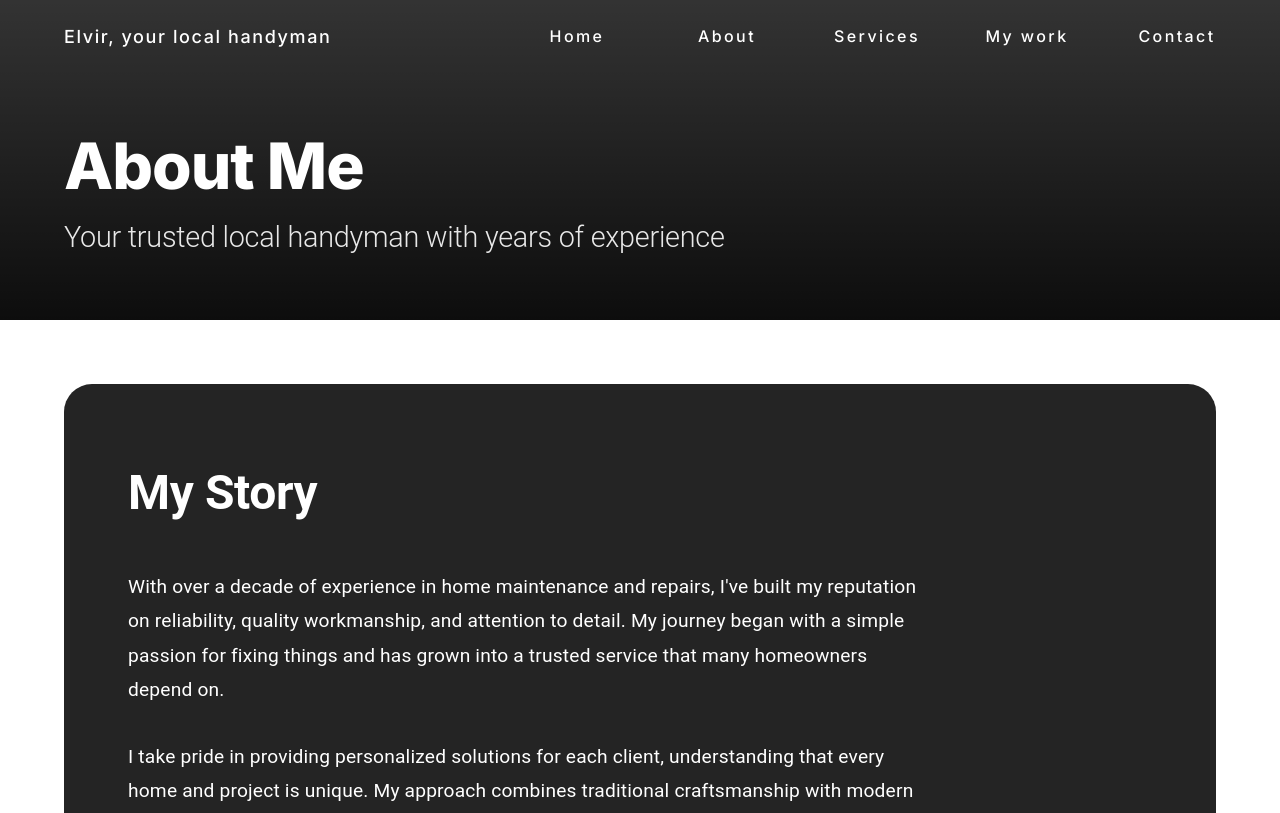
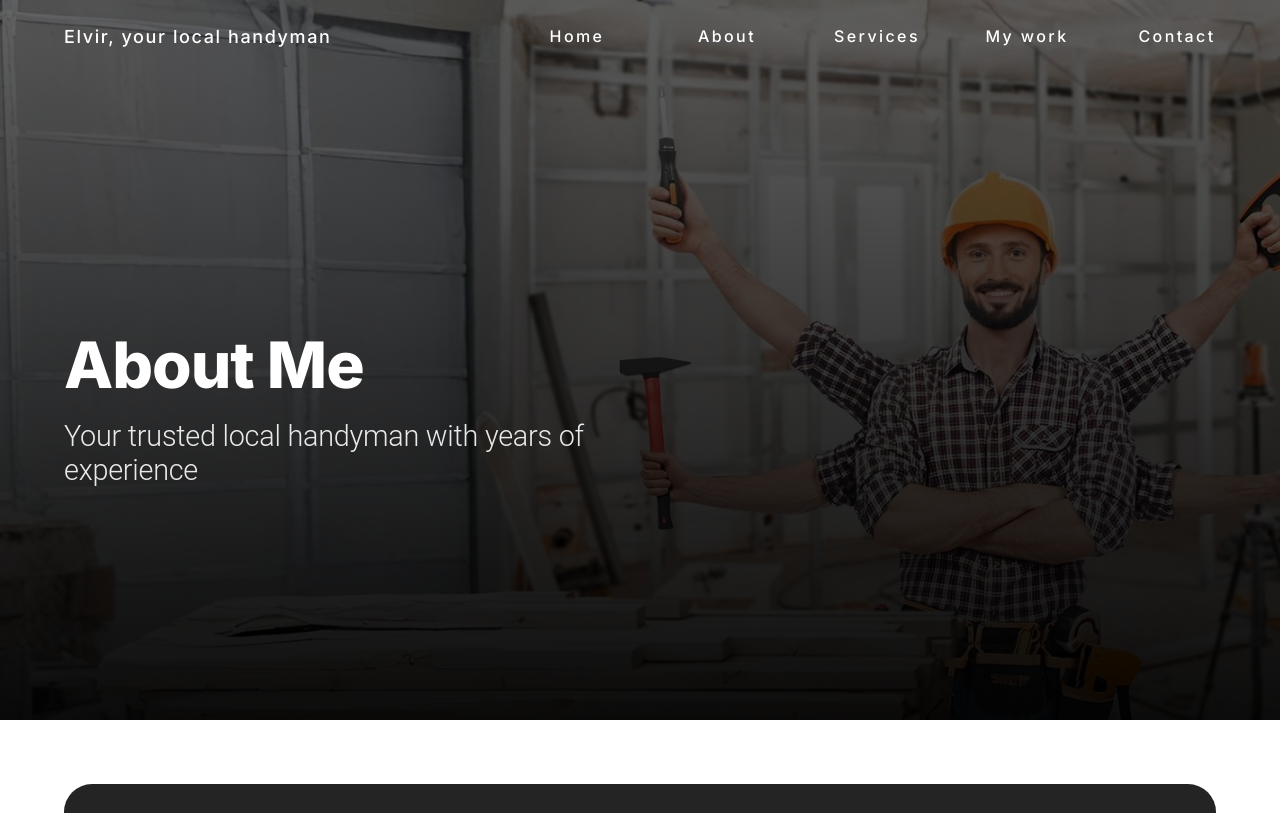
Before and after one commit to dzenanramic/handyman, a React (Vite) app: page /about in a window 1280 px wide. Shown: the top 813 px of the page. Built offline with nearby package versions, Linux system fonts and the light colour scheme.

Commit message:
about page picture included

```diff
--- a/src/About/About.jsx
+++ b/src/About/About.jsx
@@ -7,29 +7,21 @@ export default function About() {
 
   return (
     <>
-      {/* Hero Section */}
+      {/* Hero Section with Full-Width Background Image */}
       <Box
         sx={{
           position: "relative",
           width: "100%",
-          minHeight: { xs: "50vh", md: "40vh" },
+          minHeight: { xs: "50vh", md: "90vh" },
           overflow: "hidden",
           display: "flex",
           flexDirection: "column",
+          background: `linear-gradient(rgba(0,0,0,0.6), rgba(0,0,0,0.95)), url('/handyman-skills1.jpg')`,
+          backgroundSize: "cover",
+          backgroundPosition: "center",
+          backgroundRepeat: "no-repeat",
         }}
       >
-        {/* Background with Gradient */}
-        <Box
-          sx={{
-            position: "absolute",
-            width: "100%",
-            height: "100%",
-            backgroundColor: "black",
-            background: "linear-gradient(rgba(0,0,0,0.8), rgba(0,0,0,0.95))",
-            zIndex: -1,
-          }}
-        />
-
         {/* Navigation Bar */}
         <Navigation
           sx={{
@@ -37,7 +29,7 @@ export default function About() {
             top: 0,
             left: 0,
             right: 0,
-            zIndex: 1,
+            zIndex: 1000,
           }}
         />
 
@@ -46,15 +38,26 @@ export default function About() {
           sx={{
             flexGrow: 1,
             display: "flex",
-            flexDirection: "column",
-            justifyContent: "center",
+            flexDirection: { xs: "column", md: "row" },
+            alignItems: "center",
+            justifyContent: "space-between",
             paddingX: {
               xs: theme.spacing(2),
               sm: theme.spacing(4),
               md: theme.spacing(8),
             },
-            paddingY: theme.spacing(6),
-            marginTop: "64px", // Add margin to prevent overlap with navigation
+            paddingTop: { xs: theme.spacing(8), md: theme.spacing(12) },
+            height: "100%",
+            zIndex: 1,
+          }}
+        >
+          {/* Text Content */}
+          <Box
+            sx={{
+              flex: 1,
+              pr: { md: 4 },
+              mb: { xs: 4, md: 0 },
+              color: "white",
             }}
           >
             <Typography
@@ -63,7 +66,6 @@ export default function About() {
                 fontSize: { xs: "2.5rem", sm: "3.5rem", md: "4rem" },
                 fontFamily: "inter",
                 fontWeight: "800",
-              color: "white",
                 marginBottom: 2,
               }}
             >
@@ -73,12 +75,16 @@ export default function About() {
               variant="h2"
               sx={{
                 fontSize: { xs: "1.2rem", sm: "1.5rem", md: "1.8rem" },
-              color: "white",
                 opacity: 0.9,
+                maxWidth: "600px",
               }}
             >
               Your trusted local handyman with years of experience
             </Typography>
+          </Box>
+
+          {/* Empty Space to Maintain Layout Balance */}
+          <Box sx={{ flex: 1, display: { xs: "none", md: "block" } }} />
         </Box>
       </Box>
 
```
Also changed, not shown: public/handyman-skills.jpg (added), public/handyman-skills1.jpg (added). Lines whose indentation alone changed are shown as unchanged.
